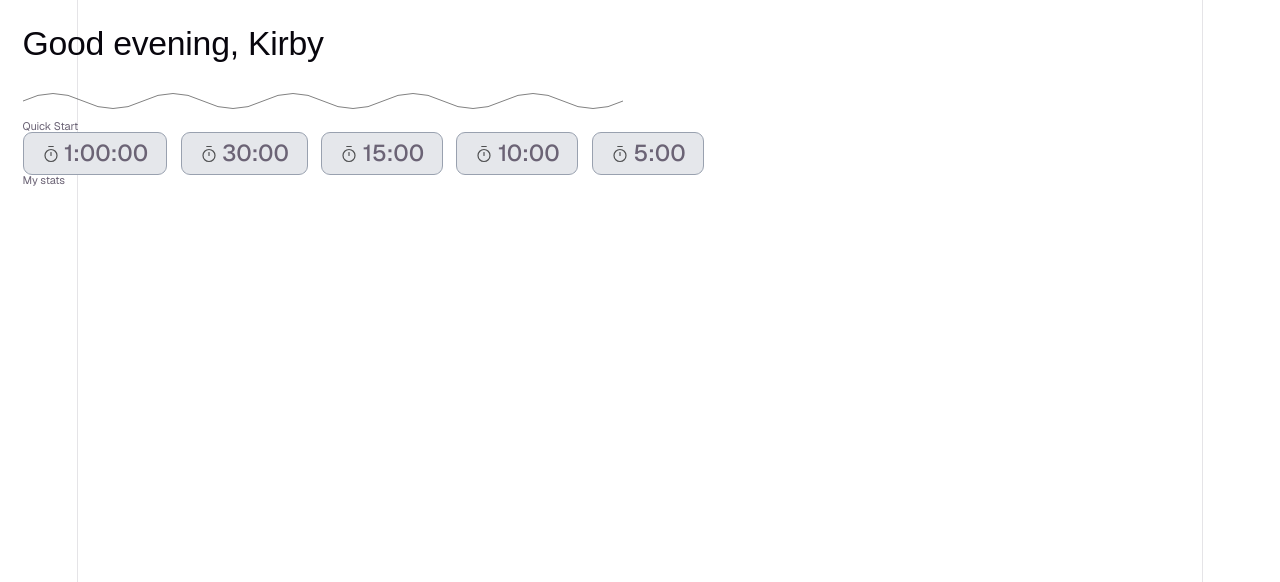
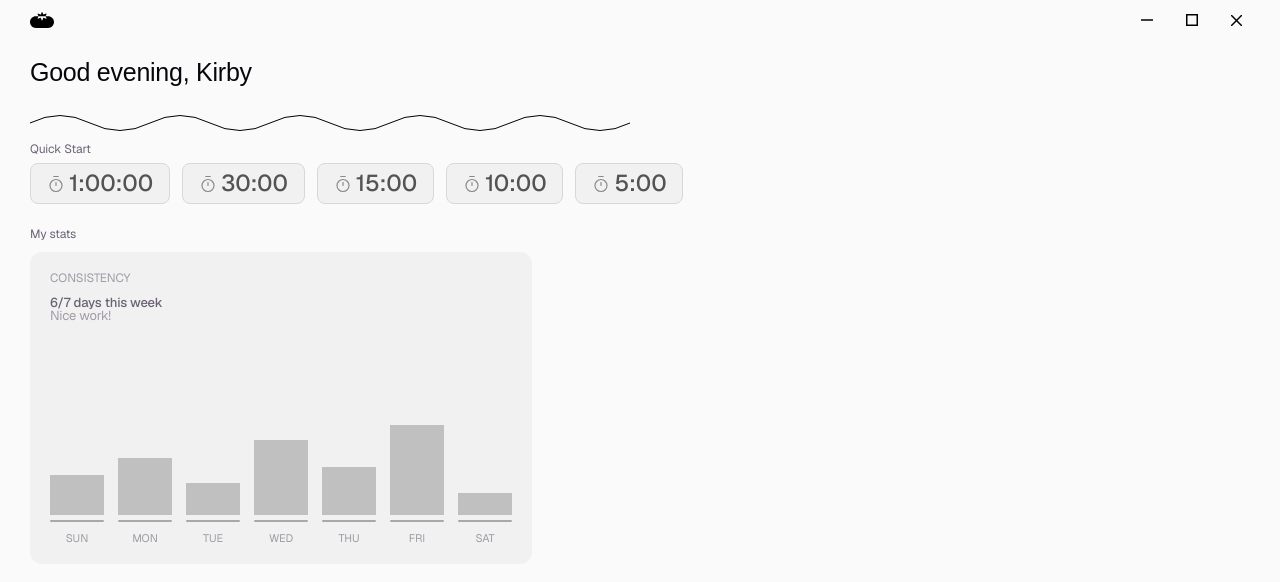
Before and after one commit to Synaptech-Kairos/kairos, a React (Vite) app in the folder frontend/: page /home in a window 1280 px wide. Shown: the top 582 px of the page. Built offline with nearby package versions, Linux system fonts and the light colour scheme; a web font is replaced by a local one.

Commit message:
Consistency card

```diff
--- a/frontend/package.json
+++ b/frontend/package.json
@@ -24,7 +24,7 @@
     "@eslint/js": "^10.0.1",
     "@tailwindcss/postcss": "^4.3.0",
     "@types/node": "^24.12.3",
-    "@types/react": "^19.2.14",
+    "@types/react": "^19.2.15",
     "@types/react-dom": "^19.2.3",
     "@vitejs/plugin-react": "^6.0.1",
     "autoprefixer": "^10.5.0",
@@ -34,7 +34,7 @@
     "eslint-plugin-react-hooks": "^7.1.1",
     "eslint-plugin-react-refresh": "^0.5.2",
     "globals": "^17.6.0",
-    "typescript": "~6.0.2",
+    "typescript": "^6.0.3",
     "typescript-eslint": "^8.59.2",
     "vite": "^8.0.12"
   }
--- a/frontend/src/components/TitleBar.tsx
+++ b/frontend/src/components/TitleBar.tsx
@@ -11,8 +11,6 @@ const isMac = navigator.userAgent.includes('Mac OS X')
 export default function TitleBar({ showTitle = false }: TitleBarProps) {
   const { themeColors, effectiveTheme } = useTheme()
   const stroke = themeColors.inverseContainer
-
-
 
   return (
     <div className="relative z-10 w-full flex items-center justify-between">
--- /dev/null
+++ b/frontend/src/components/home/Bar.tsx
@@ -0,0 +1,91 @@
+import { typography } from '../../styles/typography';
+
+export interface BarProps {
+  day: string;
+  height: number;
+  label: string;
+  isHovered: boolean;
+  isLoaded: boolean;
+  onHover: () => void;
+  onLeave: () => void;
+}
+
+export default function Bar({
+  day,
+  height,
+  label,
+  isHovered,
+  isLoaded,
+  onHover,
+  onLeave,
+}: BarProps) {
+  return (
+    <div
+      style={{
+        display: "flex",
+        flexDirection: "column",
+        alignItems: "center",
+        position: "relative",
+        cursor: "pointer",
+      }}
+      onMouseEnter={onHover}
+      onMouseLeave={onLeave}
+    >
+      <div
+        style={{
+          position: "absolute",
+          top: -30,
+          minWidth: "3rem",
+          padding: "4px 8px",
+          background: "#474747",
+          color: "white",
+          borderRadius: "6px",
+          whiteSpace: "nowrap",
+          opacity: isHovered ? 1 : 0,
+          pointerEvents: "none",
+          transition: "opacity 0.1s ease",
+          ...typography.bodySmall,
+        }}
+      >
+        {label}
+      </div>
+
+
+
+      {/* Bar */}
+      <div
+        style={{
+          width: "3rem",
+          height: isLoaded ? `${height}px` : "0px",
+          background: isHovered ? "#474747" : "#c0c0c0",
+          transition: "height 0.6s cubic-bezier(0.16, 1, 0.3, 1), background-color 0.3s ease",
+          ...typography.bodyLarge,
+        }}
+      />
+
+      {/* Horizontal Line */}
+      <div
+        style={{
+          width: "100%",
+          height: "2px",
+          opacity: 0.3,
+          background: "#000000",
+          marginTop: "5px",
+          marginBottom: "5px",
+          borderRadius: "2px",
+        }}
+      />
+
+      {/* Day */}
+      <span
+        style={{
+          marginTop: "6px",
+          opacity: 0.6,
+          ...typography.bodySmall,
+        }}
+      >
+        {day}
+      </span>
+    </div>
+  );
+}
--- /dev/null
+++ b/frontend/src/components/home/ConsistencyCard.tsx
@@ -0,0 +1,81 @@
+import { useState, useEffect } from "react";
+import { typography } from "../../styles/typography";
+import Bar from "./bar";
+
+interface DayData {
+  day: string;
+  height: number;
+  label: string;
+}
+
+export default function ConsistencyCard() {
+  const [hoverIndex, setHoverIndex] = useState<number | null>(null);
+  const [loadedBars, setLoadedBars] = useState<number[]>([]);
+
+
+  const data: DayData[] = [
+    { day: "SUN", height: 40, label: "40 min" },
+    { day: "MON", height: 57, label: "57 min" },
+    { day: "TUE", height: 32, label: "32 min" },
+    { day: "WED", height: 75, label: "75 min" },
+    { day: "THU", height: 48, label: "48 min" },
+    { day: "FRI", height: 90, label: "90 min" },
+    { day: "SAT", height: 22, label: "22 min" },
+  ];
+
+  // Sequential load animation
+  useEffect(() => {
+    data.forEach((_, i) => {
+      setTimeout(() => {
+        setLoadedBars((prev) => [...prev, i]);
+      }, i * 120);
+    });
+  }, []);
+
+  return (
+    <div
+      style={{
+        background: "#f1f1f1",
+        borderRadius: "12px",
+        padding: "20px",
+        display: "flex",
+        flexDirection: "column",
+        gap: "12px",
+        width: "fit-content",
+      }}
+    >
+      <h3 style={{ ...typography.bodySmall, fontSize: "12px", opacity: 0.6 }}>
+        CONSISTENCY
+      </h3>
+
+      <div style={{ ...typography.bodyMedium }}>
+        <span style={{ fontWeight: 600 , color: "#00000"}}>6/7 days this week</span>
+        <div style={{ opacity: 0.6 }}>Nice work!</div>
+      </div>
+
+      <div
+        style={{
+          display: "flex",
+          alignItems: "flex-end",
+          gap: "14px",
+          height: "200px",
+          marginTop: "10px",
+          width: "fit-content",
+        }}
+      >
+        {data.map((bar, i) => (
+          <Bar
+            key={i}
+            day={bar.day}
+            height={bar.height}
+            label={bar.label}
+            isHovered={hoverIndex === i}
+            isLoaded={loadedBars.includes(i)}
+            onHover={() => setHoverIndex(i)}
+            onLeave={() => setHoverIndex(null)}
+          />
+        ))}
+      </div>
+    </div>
+  );
+}
--- a/frontend/src/components/home/QuickStartButton.tsx
+++ b/frontend/src/components/home/QuickStartButton.tsx
@@ -1,26 +1,52 @@
 import timer from "../../../public/timer.svg"
-import { typography } from '../../styles/typography'
+import { typography } from "../../styles/typography"
+import { useState } from "react"
 
 type QuickStartButtonProps = {
   label: string
 }
 
-export default function QuickStartButton({label} : QuickStartButtonProps) {
+export default function QuickStartButton({ label }: QuickStartButtonProps) {
+  const [hovered, setHovered] = useState(false)
+
   return (
     <button
-      className="px-4 py-2 rounded-lg bg-gray-200  hover:bg-slate-500 hover:text-white text-2xl! hover:cursor-pointer font-medium border-gray-400 border flex items-center gap-1"
-      // onClick={() => onClick()}
+      style={{
+        padding: "8px 16px",
+        borderRadius: "8px",
+        background: hovered ? "#64748B" : "#f1f1f1",
+        color: hovered ? "white" : "black",
+        fontWeight: 500,
+        fontSize: "1.5rem",
+        border: "1px solid #D8D8D8",
+        display: "flex",
+        alignItems: "center",
+        gap: "4px",
+        cursor: "pointer",
+        transition: "background-color 0.25s ease, color 0.25s ease",
+      }}
+      onMouseEnter={() => setHovered(true)}
+      onMouseLeave={() => setHovered(false)}
     >
       <img
         src={timer}
         alt="timer"
-        className="w-4 h-4"
+        style={{
+          width: "1rem",
+          height: "1rem",
+          opacity: "65%",   // ← added here
+        }}
       />
+
       <span
-        style={typography.titleMedium}
+        style={{
+          opacity: "65%",   // ← corrected here
+          ...typography.titleMedium,
+        }}
       >
         {label}
       </span>
     </button>
-  );
+
+  )
 }
--- a/frontend/src/components/home/SquigglyLine.tsx
+++ b/frontend/src/components/home/SquigglyLine.tsx
@@ -19,7 +19,7 @@ export default function SquigglyLine() {
         "
         fill="none"
         stroke="#000000"
-        strokeWidth="0.5"
+        strokeWidth="1"
         initial={{ pathLength: 0, opacity: 0 }}
         animate={{ pathLength: 1, opacity: 1 }}
         transition={{
--- a/frontend/src/screens/Home.tsx
+++ b/frontend/src/screens/Home.tsx
@@ -1,86 +1,111 @@
-// import { useState } from "react";
 import "../App.css";
-import logo from "../../public/favicon.svg";
 import SquigglyLine from "../components/home/SquigglyLine.js";
-import { typography } from '../styles/typography'
-
+import { typography } from "../styles/typography";
 import QuickStartButton from "../components/home/QuickStartButton.js";
-
 import { getUserInfo } from "../lib/user.js";
+import TitleBar from "../components/TitleBar.js";
+import ConsistencyCard from "../components/home/ConsistencyCard.js";
+// import NewSession from "../components/home/NewSession.js";
 
 export default function Home() {
   const { name } = getUserInfo();
-  // statess
 
-  // html
   return (
-    <>
-      {/* <div>
-        <img
-          src={logo}
-          alt="kairos logo"
-          className="w-20 h-auto absolute top-4 left-4"
-        ></img>
-      </div> */}
-
-      <div className="dashboard-container m-5 fixed inset-0 overflow-hidden flex flex-col">
-
+    <div
+      style={{
+        position: 'fixed',
+        inset: 0,
+        overflow: 'hidden',
+        display: 'flex',
+        flexDirection: 'column',
+        backgroundColor: '#FAFAFA',
+      }}
+    >
+      {/* <NewSession/> */}
+      <TitleBar/>
+      <div
+        style={{
+          padding: "30px",
+          paddingTop: "60px",
+          position: "fixed",
+          inset: 0,
+          overflow: "hidden",
+          display: "flex",
+          flexDirection: "column",
+        }}
+      >
         {/* Greeting */}
-        <header className="greeting-section">
+        <header>
           <h2
-            className="greeting text-left text-3xl!"
-            style={typography.titleLarge}
+            style={{
+              ...typography.titleLarge,
+              textAlign: "left"
+            }}
           >
             Good evening, {name}
           </h2>
         </header>
-        <SquigglyLine/>
 
+        <SquigglyLine />
 
         {/* Main Content */}
         <main>
           {/* Quick Start */}
-          <section>
-            <h3 className="text-xs" style={typography.bodySmall}>Quick Start</h3>
-            <div className="flex gap-3">
-              {/* TODO: quickstart timer buttons*/}
-              <QuickStartButton
-                label="1:00:00"
-              />
-              <QuickStartButton
-                label="30:00"
-              />
-              <QuickStartButton
-                label="15:00"
-              />
-              <QuickStartButton
-                label="10:00"
-              />
-              <QuickStartButton
-                label="5:00"
-              />
+          <section
+            style={{
+              marginBottom: "24px"
+            }}
+          >
+            <h3
+              style={{
+                ...typography.bodySmall,
+                fontSize: "12px"
+              }}
+            >
+              Quick Start
+            </h3>
+
+            <div
+              style={{
+                display: "flex",
+                gap: "12px",
+                marginTop: "8px"
+              }}
+            >
+              <QuickStartButton label="1:00:00" />
+              <QuickStartButton label="30:00" />
+              <QuickStartButton label="15:00" />
+              <QuickStartButton label="10:00" />
+              <QuickStartButton label="5:00" />
             </div>
           </section>
 
           {/* Stats */}
           <section>
-            <h3 className="text-xs" style={typography.bodySmall}>My stats</h3>
+            <h3 style={{
+              ...typography.bodySmall,
+              fontSize: "12px"
+              }}
+            >
+              My stats
+            </h3>
 
-            <div>
-
+            <div
+              style={{
+                marginTop: "12px"
+              }}
+            >
               {/* Consistency Widget */}
-              <div>
-                {/* TODO: */}
-              </div>
+              <ConsistencyCard/>
 
               {/* Recent Session Card */}
               <div>
-                {/* TODO: */}
+                {/* TODO */}
               </div>
             </div>
           </section>
         </main>
       </div>
-    </>
+    </div>
   );
 }
```
Also changed, not shown: 1 other file (tests, documents, lock files or other folders).
